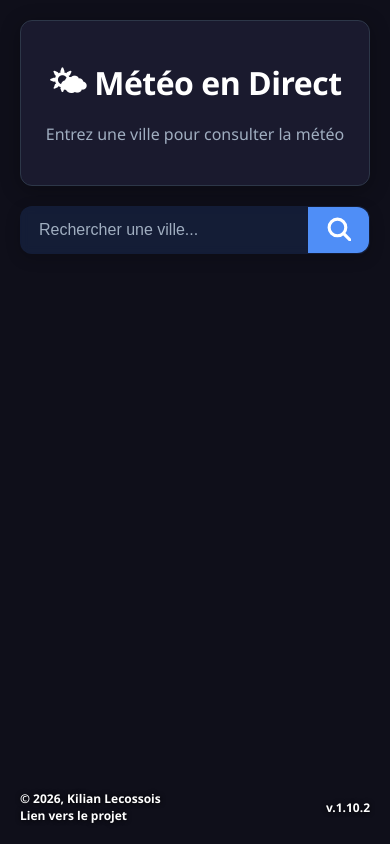
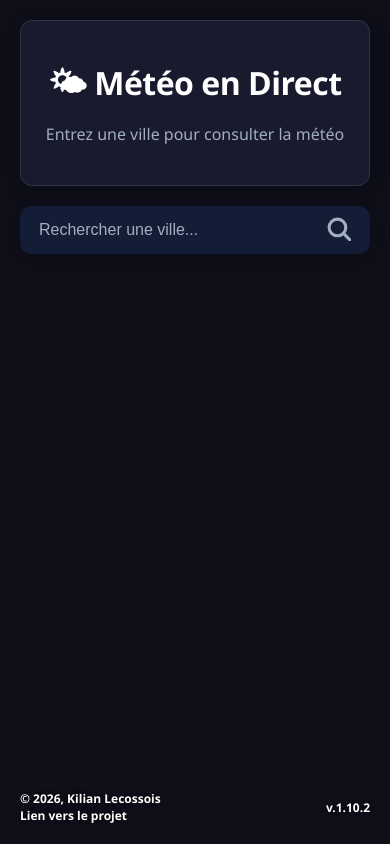
Before and after one commit to kilecos/Weather-dashboard, a React (Vite) app: page / in a window 390 px wide. Built offline with nearby package versions, Linux system fonts and the light colour scheme.

Commit message:
Version 1.10.3
feat(ui) : modifications visuelles du bouton de recherche

feat(ui) : modification padding de la barre de recherche

```diff
--- a/src/components/SearchBar.module.css
+++ b/src/components/SearchBar.module.css
@@ -16,7 +16,7 @@
 
 .input {
   width: 100%;
-  padding: 14px 18px;
+  padding: 14px 70px 14px 18px;  /* Padding plus important à droite afin que le texte ne passe pas en dessous du bouton */
   background: rgba(22, 33, 62, 0.8);
   backdrop-filter: blur(5px);
   border: 1px solid transparent;
@@ -127,3 +127,23 @@
 .button:active {
   box-shadow: inset 0 0 5px var(--bg-secondary);
 }
+
+@media (max-width: 600px) {
+
+  .input {
+    padding-right: 60px;
+  }
+
+  .button {
+    background: transparent;
+    color: var(--text-secondary);
+  }
+
+  .button:hover {
+    background: transparent;
+  }
+
+  .button:active {
+    box-shadow: none;
+  }
+}
```
Also changed, not shown: 1 other file (tests, documents, lock files or other folders).
